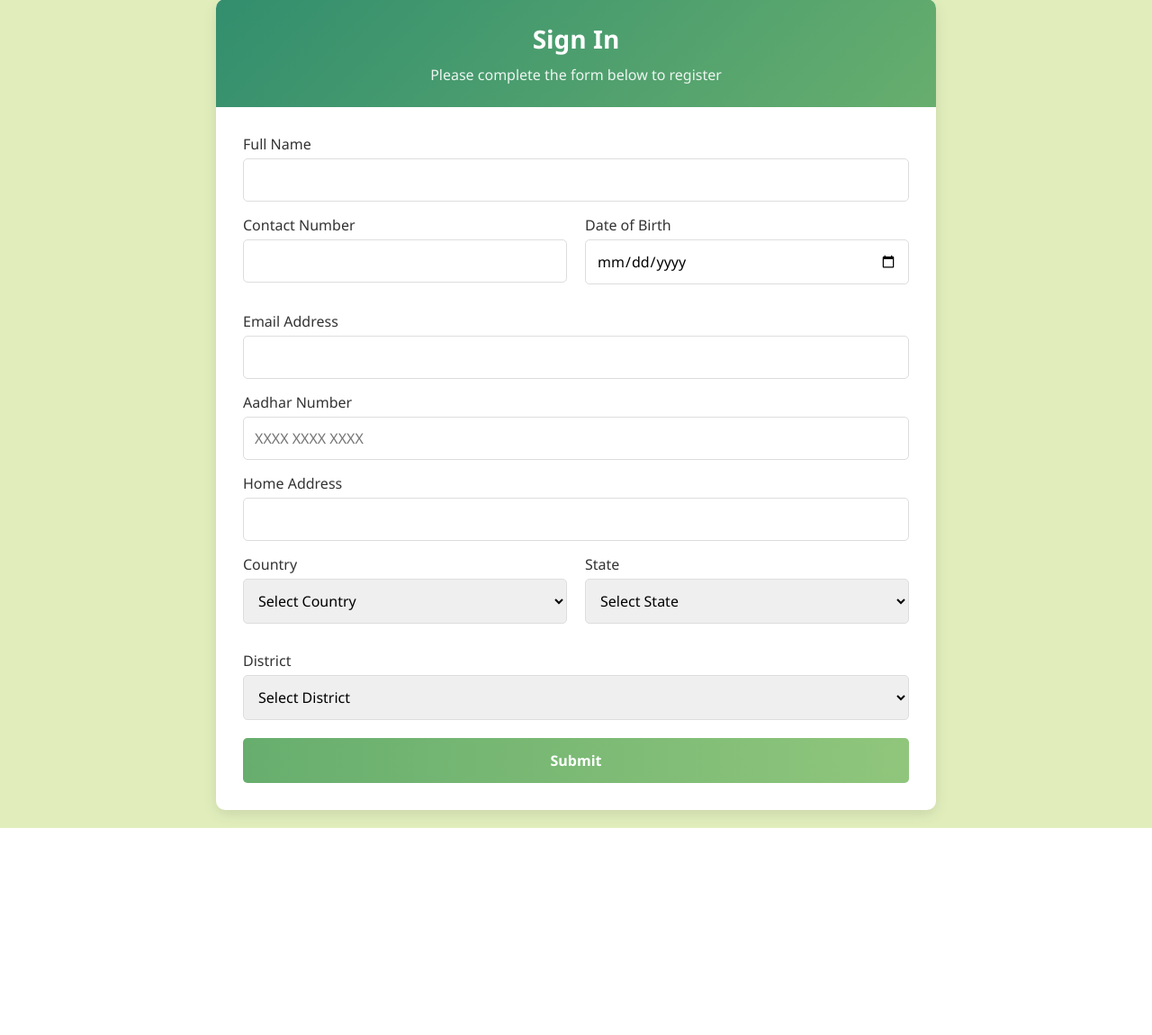
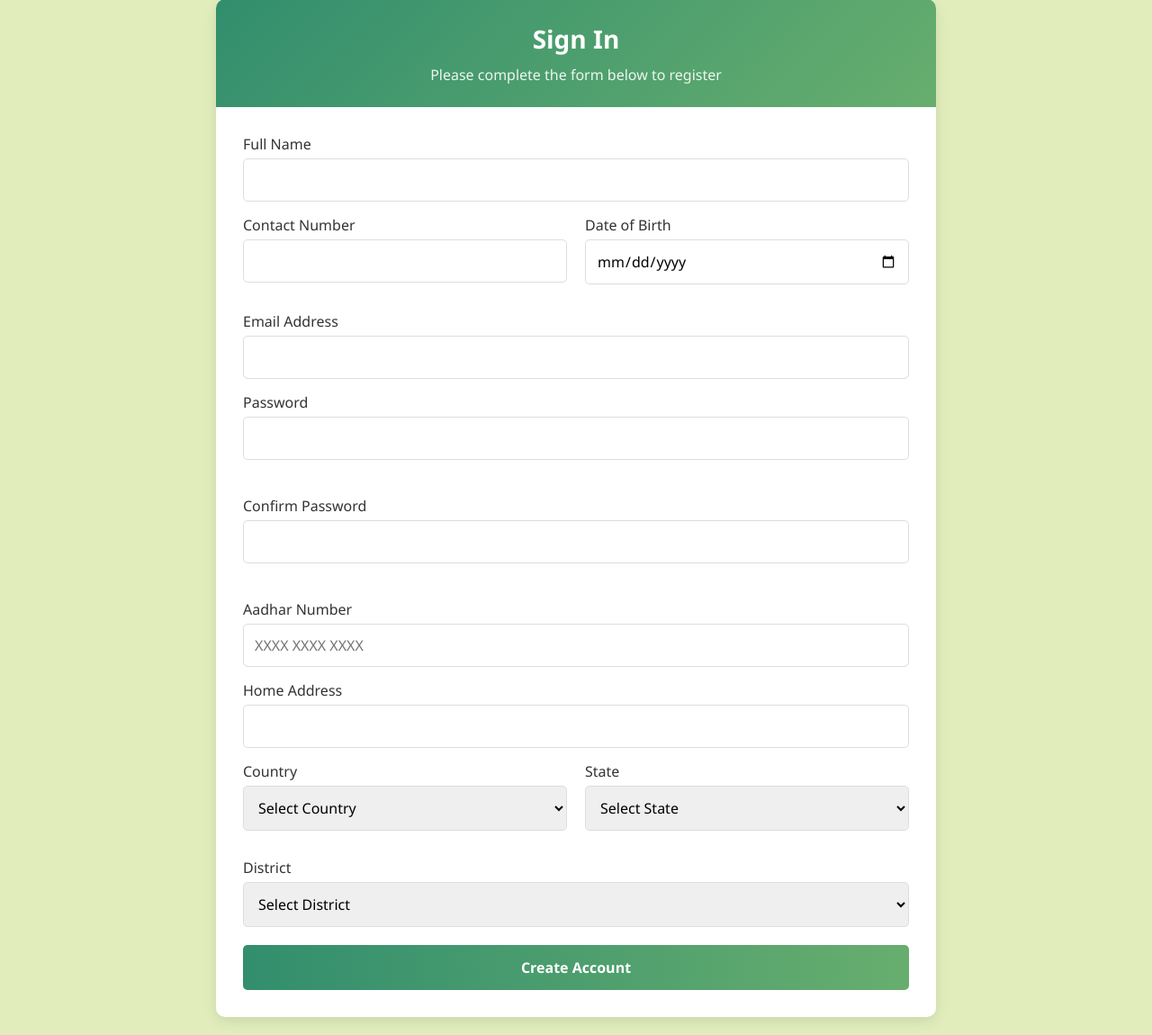
Before and after one commit to sam-init/SGU_Hackathon, a Flask app: page /auth/employer-form in a window 1280 px wide. Shown: the part 21-1171 px from the top of the page at 90% size. Before the commit the page ends 941 px from the top, so only its background shows below. Run offline with Flask 3, Linux system fonts and the light colour scheme; parts of the project's set-up code (start-up, migrations or seed data) failed here and were passed over.

Commit message:
password fixed

```diff
--- a/static/css/Cemployee_signin.css
+++ b/static/css/Cemployee_signin.css
@@ -1,3 +1,4 @@
+
         :root {
             --color-primary: #328E6E;
             --color-secondary: #67AE6E;
@@ -86,7 +87,13 @@ input:focus, select:focus {
             box-shadow: 0 0 0 3px rgba(103, 174, 110, 0.2);
         }
 
-.submit-btn {
+        .button-group {
+            display: flex;
+            gap: 15px;
+            margin-top: 20px;
+        }
+
+        .submit-btn, .create-account-btn {
             background: linear-gradient(to right, var(--color-secondary), var(--color-tertiary));
             color: white;
             border: none;
@@ -96,22 +103,57 @@ input:focus, select:focus {
             font-weight: 600;
             cursor: pointer;
             transition: all 0.3s;
-    display: block;
-    width: 100%;
-    margin-top: 20px;
+            flex: 1;
         }
 
-.submit-btn:hover {
+        .create-account-btn {
+            background: linear-gradient(to right, var(--color-primary), var(--color-secondary));
+        }
+
+        .submit-btn:hover, .create-account-btn:hover {
             transform: translateY(-2px);
             box-shadow: 0 5px 10px rgba(0, 0, 0, 0.1);
         }
 
-.submit-btn:active {
+        .submit-btn:active, .create-account-btn:active {
             transform: translateY(0);
+        }
+
+        .password-strength {
+            font-size: 14px;
+            margin-top: 5px;
+            height: 20px;
+        }
+
+        .weak {
+            color: red;
+        }
+
+        .medium {
+            color: orange;
+        }
+
+        .strong {
+            color: green;
+        }
+
+        .password-match {
+            font-size: 14px;
+            margin-top: 5px;
+            color: red;
+            height: 20px;
+        }
+
+        .match {
+            color: green;
         }
 
         @media (max-width: 600px) {
             .form-group {
                 flex: 1 0 100%;
             }
+
+            .button-group {
+                flex-direction: column;
             }
+        }
--- a/static/js/Cemployee_sign-in.js
+++ b/static/js/Cemployee_sign-in.js
@@ -1,7 +1,19 @@
         const countrySelect = document.getElementById('country');
         const stateSelect = document.getElementById('state');
         const districtSelect = document.getElementById('district');
+        const passwordInput = document.getElementById('password');
+        const confirmPasswordInput = document.getElementById('confirmPassword');
+        const passwordStrength = document.getElementById('passwordStrength');
+        const passwordMatch = document.getElementById('passwordMatch');
+        const signInForm = document.getElementById('signInForm');
+        const createAccountBtn = document.querySelector('.create-account-btn');
 
+        if (!countrySelect || !stateSelect || !districtSelect || !passwordInput || !confirmPasswordInput || !passwordStrength || !passwordMatch || !signInForm || !createAccountBtn) {
+            console.error('One or more required DOM elements are missing.');
+            return;
+        }
+
+        // States data
         const states = {
             india: ["Andhra Pradesh", "Assam", "Bihar", "Delhi", "Gujarat", "Karnataka", "Kerala", "Maharashtra", "Tamil Nadu", "Uttar Pradesh"],
             usa: ["California", "Florida", "New York", "Texas", "Washington"],
@@ -10,13 +22,19 @@ const states = {
             australia: ["New South Wales", "Queensland", "Victoria", "Western Australia"]
         };
 
+        // Districts data
         const districts = {
             "Karnataka": ["Bangalore", "Mysore", "Hubli", "Mangalore"],
             "Maharashtra": ["Mumbai", "Pune", "Nagpur", "Nashik"],
             "California": ["Los Angeles", "San Francisco", "San Diego"],
-    "New York": ["New York City", "Buffalo", "Albany"]
+            "New York": ["New York City", "Buffalo", "Albany"],
+            "Andhra Pradesh": ["Visakhapatnam", "Vijayawada", "Tirupati"],
+            "Delhi": ["New Delhi", "North Delhi", "South Delhi"],
+            "Texas": ["Houston", "Dallas", "Austin"],
+            "England": ["London", "Manchester", "Birmingham"]
         };
 
+        // Country change handler
         countrySelect.addEventListener('change', function () {
             stateSelect.innerHTML = '<option value="">Select State</option>';
             districtSelect.innerHTML = '<option value="">Select District</option>';
@@ -32,6 +50,7 @@ countrySelect.addEventListener('change', function () {
             }
         });
 
+        // State change handler
         stateSelect.addEventListener('change', function () {
             districtSelect.innerHTML = '<option value="">Select District</option>';
 
@@ -46,7 +65,7 @@ stateSelect.addEventListener('change', function () {
             }
         });
 
-
+        // Aadhar number formatting
         document.getElementById('aadhar').addEventListener('input', function (e) {
             let value = e.target.value.replace(/\D/g, '');
             if (value.length > 12) value = value.slice(0, 12);
@@ -55,3 +74,91 @@ document.getElementById('aadhar').addEventListener('input', function (e) {
             }
             e.target.value = value;
         });
+
+        // Password strength checker
+        passwordInput.addEventListener('input', function() {
+            const password = this.value;
+
+            if (password.length === 0) {
+                passwordStrength.textContent = '';
+                passwordStrength.className = 'password-strength';
+                return;
+            }
+
+            // Check password strength
+            let strength = 0;
+            if (password.length >= 8) strength += 1;
+            if (/[A-Z]/.test(password)) strength += 1;
+            if (/[0-9]/.test(password)) strength += 1;
+            if (/[^A-Za-z0-9]/.test(password)) strength += 1;
+
+            // Display strength message
+            if (strength < 2) {
+                passwordStrength.textContent = 'Weak password';
+                passwordStrength.className = 'password-strength weak';
+            } else if (strength < 4) {
+                passwordStrength.textContent = 'Medium strength password';
+                passwordStrength.className = 'password-strength medium';
+            } else {
+                passwordStrength.textContent = 'Strong password';
+                passwordStrength.className = 'password-strength strong';
+            }
+
+            // Check passwords match if confirm password has value
+            if (confirmPasswordInput.value) {
+                checkPasswordsMatch();
+            }
+        });
+
+        // Check if passwords match
+        confirmPasswordInput.addEventListener('input', checkPasswordsMatch);
+
+        function checkPasswordsMatch() {
+            const password = passwordInput.value;
+            const confirmPassword = confirmPasswordInput.value;
+
+            if (confirmPassword.length === 0) {
+                passwordMatch.textContent = '';
+                passwordMatch.className = 'password-match';
+                return;
+            }
+
+            if (password === confirmPassword) {
+                passwordMatch.textContent = 'Passwords match';
+                passwordMatch.className = 'password-match match';
+            } else {
+                passwordMatch.textContent = 'Passwords do not match';
+                passwordMatch.className = 'password-match';
+            }
+        }
+
+        // Form submission
+        signInForm.addEventListener('submit', function(e) {
+            e.preventDefault();
+
+            // Basic validation
+            if (passwordInput.value !== confirmPasswordInput.value) {
+                alert('Passwords do not match. Please try again.');
+                return;
+            }
+
+            // In a real application, you would send the form data to a server here
+            // For demo purposes, just show a success message
+            alert('Form submitted successfully!');
+            this.reset();
+            passwordStrength.textContent = '';
+            passwordMatch.textContent = '';
+        });
+
+        // Create account button
+        createAccountBtn.addEventListener('click', function() {
+            if (confirm('Are you sure you want to create a new account?')) {
+                // In a real application, you would handle account creation here
+                alert('Account creation process initiated!');
+
+                // For demo purposes, you could redirect to a new page or show a success message
+                signInForm.reset();
+                passwordStrength.textContent = '';
+                passwordMatch.textContent = '';
+            }
+        });
--- a/templates/Cemployee_signin.html
+++ b/templates/Cemployee_signin.html
@@ -4,7 +4,7 @@
     <meta charset="UTF-8" />
     <meta name="viewport" content="width=device-width, initial-scale=1.0"/>
     <title>Sign In Page</title>
-    <link rel="stylesheet" href="{{ url_for('static', filename='css/Cemployee_signin.css') }}" />
+    <link rel="stylesheet" href="../static/css/Cemployee_signin.css" />
 </head>
 <body>
     <div class="container">
@@ -12,6 +12,7 @@
             <h1>Sign In</h1>
             <p>Please complete the form below to register</p>
         </div>
+
 
         <div class="form-container">
             <form id="signInForm">
@@ -35,6 +36,18 @@
                 <div class="form-group">
                     <label for="email">Email Address</label>
                     <input type="email" id="email" name="email" required />
+                </div>
+
+                <div class="form-group">
+                    <label for="password">Password</label>
+                    <input type="password" id="password" name="password" required />
+                    <div id="passwordStrength" class="password-strength"></div>
+                </div>
+
+                <div class="form-group">
+                    <label for="confirmPassword">Confirm Password</label>
+                    <input type="password" id="confirmPassword" name="confirmPassword" required />
+                    <div id="passwordMatch" class="password-match"></div>
                 </div>
 
                 <div class="form-group">
@@ -75,11 +88,12 @@
                     </select>
                 </div>
 
-                <button type="submit" class="submit-btn">Submit</button>
+                <div class="button-group">
+                    <button type="button" class="create-account-btn">Create Account</button>
+                </div>
             </form>
         </div>
     </div>
-
-    <script src="{{ url_for('static', filename='js/Cemployee_sign-in.js') }}"></script>
+    <script src="../static/js/Cemployee_sign-in.js"></script>
 </body>
 </html>
```
Lines whose indentation alone changed are shown as unchanged.
